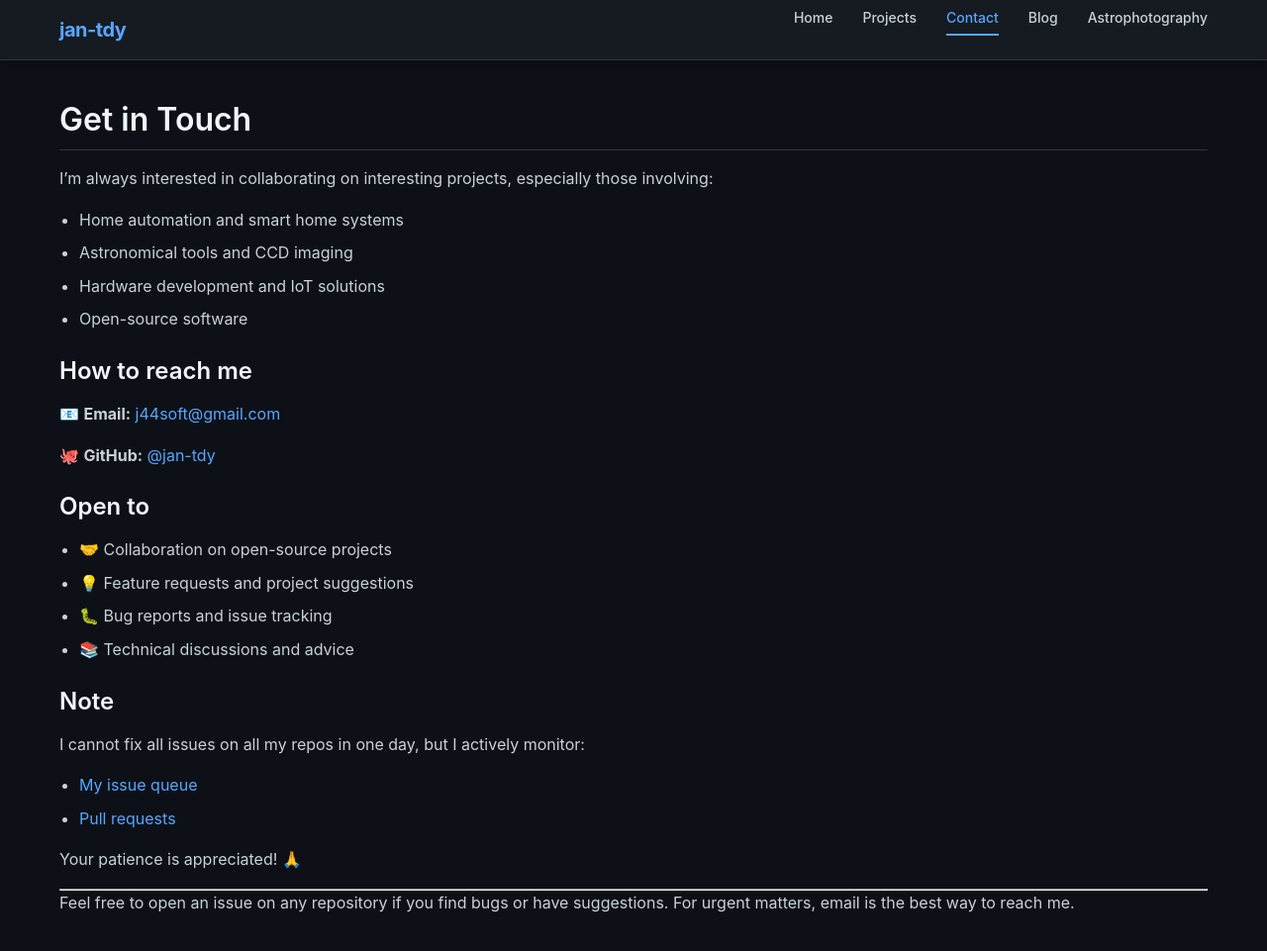
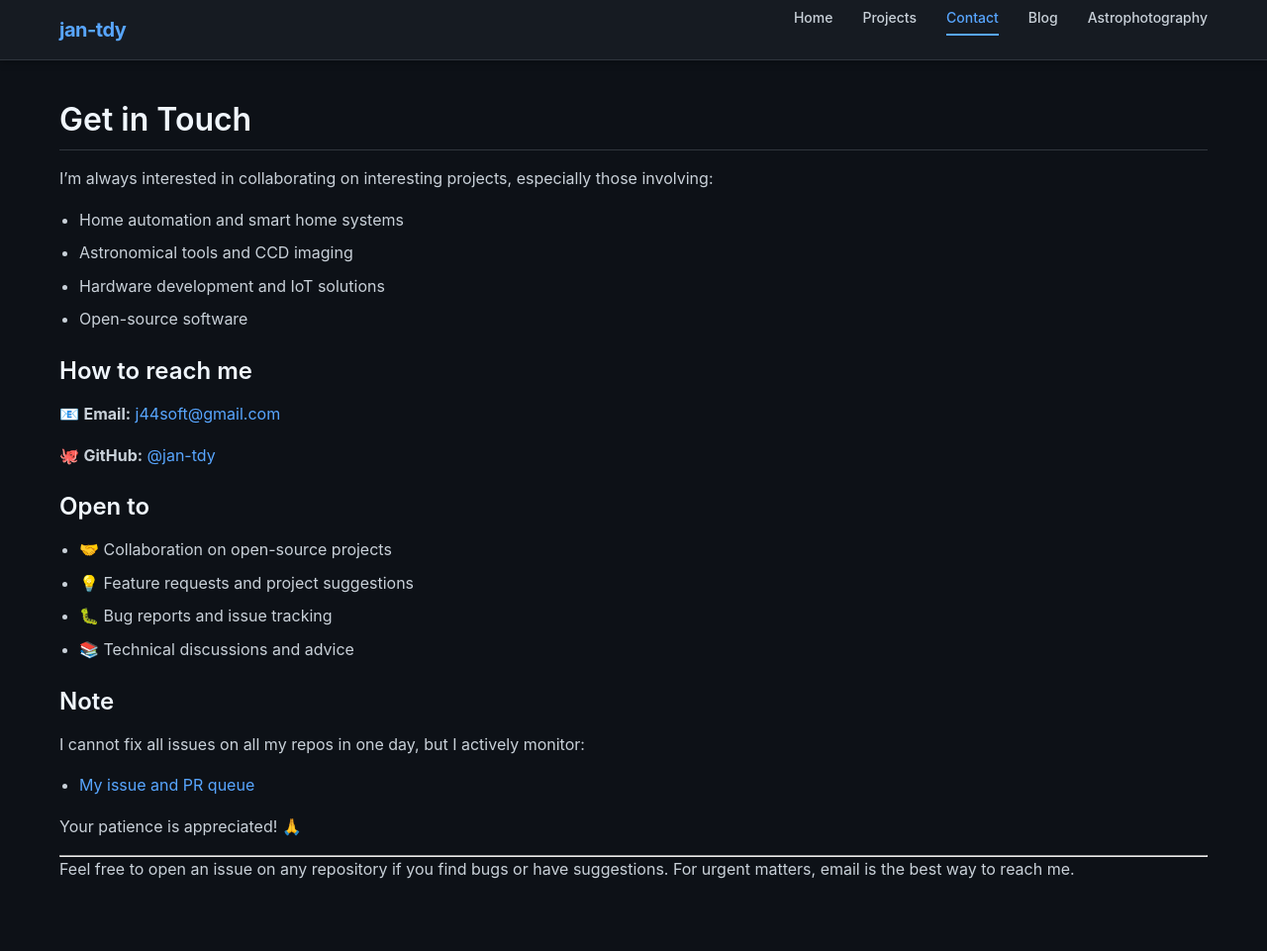
Before and after one commit to jan-tdy/jan-tdy, a Jekyll site: the page built from docs/contact.md, in a window 1280 px wide and 966 px high. Shown: the top 961 px of the window at 99% size. Built offline with Jekyll 4.4.1, drawn with Linux system fonts in a browser that asks for light colours.

Commit message:
Update contact.md

```diff
--- a/docs/contact.md
+++ b/docs/contact.md
@@ -28,8 +28,7 @@ I'm always interested in collaborating on interesting projects, especially those
 ## Note
 
 I cannot fix all issues on all my repos in one day, but I actively monitor:
-- [My issue queue](https://github.com/issues/assigned?q=state%3Aopen+%28is%3Aissue+OR+is%3Apr%29++archived%3Afalse)
-- [Pull requests](https://github.com/pulls/assigned)
+- [My issue and PR queue](github.com/issues/assigned?q=state%3Aopen+%28is%3Aissue+OR+is%3Apr%29++archived%3Afalse+%28user%3Ajan-tdy+OR+%28user%3Amampfes+AND+assignee%3Ajan-tdy%29%29+sort%3Acreated-asc)
 
 Your patience is appreciated! 🙏
 
```
